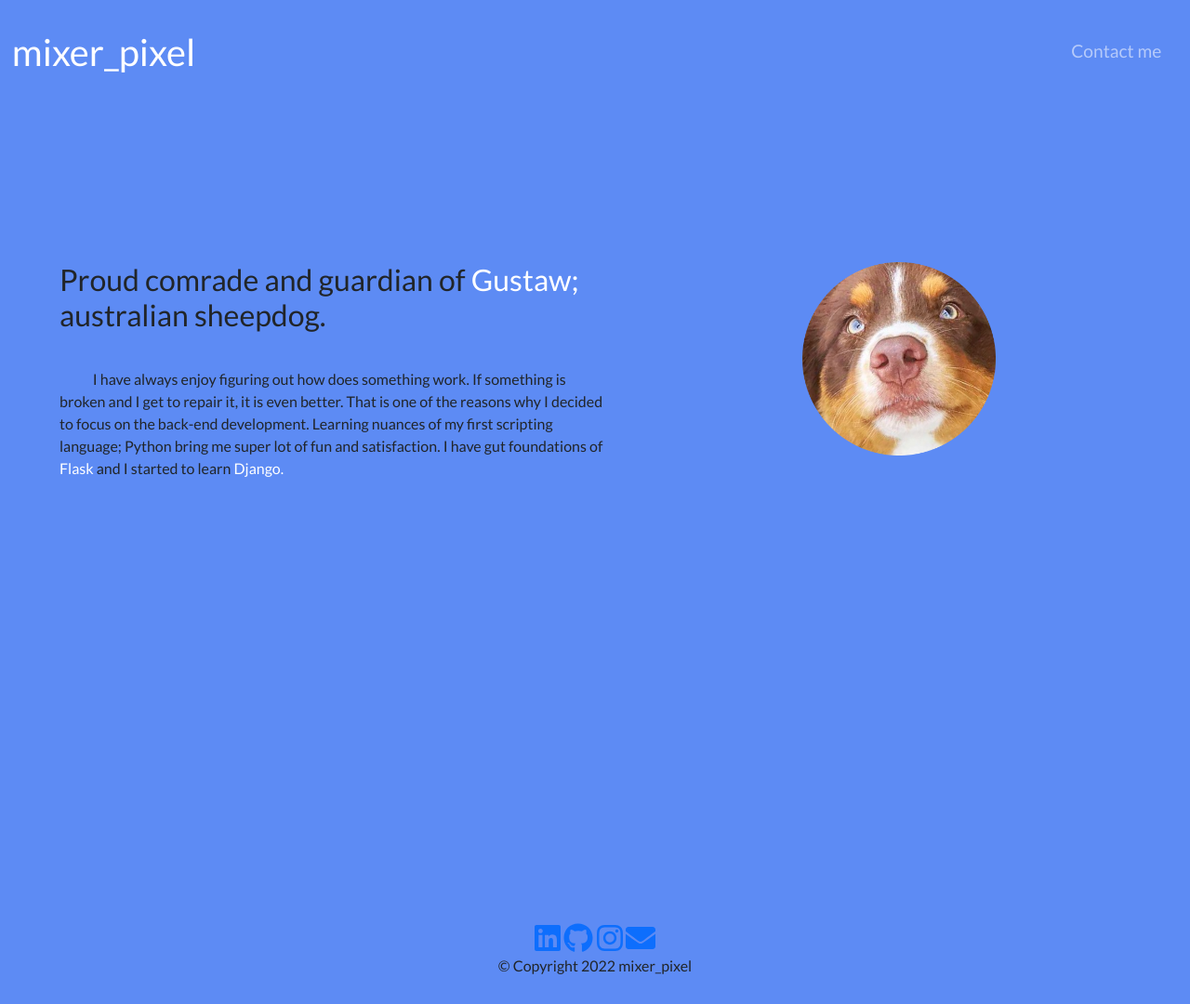
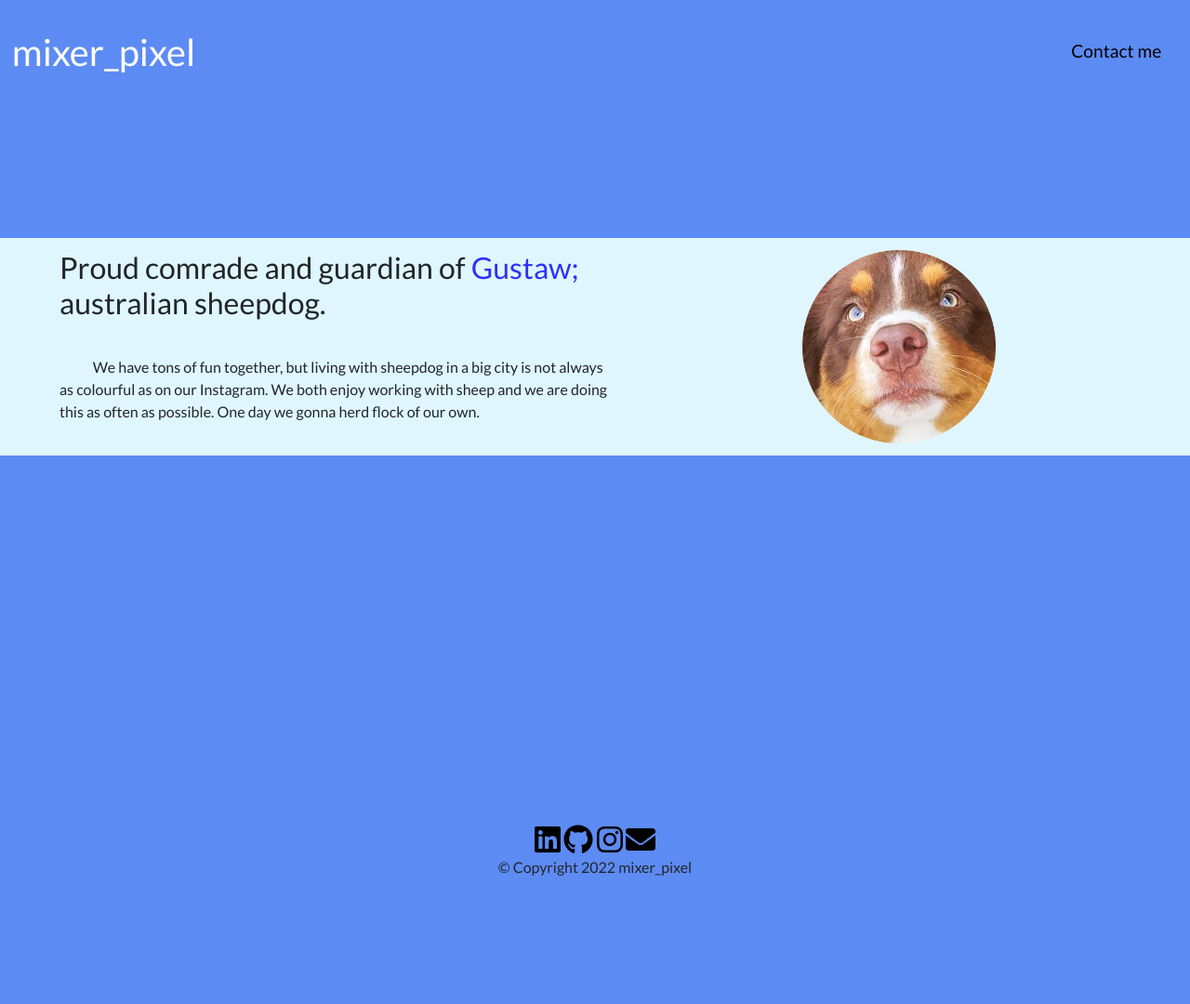
Before and after one commit to matzieba/card, a Flask app: page /dog in a window 1280 px wide. Shown: the whole page at 93% size. After the commit the page ends 942 px from the top, so only its background shows below. Run offline with Flask 2, Linux system fonts and the light colour scheme; some libraries are stand-ins or nearby versions.

Commit message:
ready to publisch

```diff
--- a/main.py
+++ b/main.py
@@ -2,7 +2,7 @@ from flask import Flask, render_template, redirect,url_for
 from flask_wtf import FlaskForm
 from wtforms import StringField, SubmitField
 from wtforms.validators import DataRequired, Email
-from flask_ckeditor import CKEditorField, CKEditor
+
 import os
 from flask_bootstrap import Bootstrap
 
@@ -13,13 +13,13 @@ SECRET_KEY = os.urandom(32)
 app = Flask(__name__)
 app.config['SECRET_KEY'] = SECRET_KEY
 bootstrap = Bootstrap(app)
-ckeditor = CKEditor(app)
+
 
 
 class ContactForm(FlaskForm):
     title = StringField("Message topic", validators=[DataRequired()])
     email = StringField("Your email", validators=[DataRequired(), Email()])
-    body = CKEditorField("Your message", validators=[DataRequired()])
+    body = StringField("Your message", validators=[DataRequired()])
     submit = SubmitField("Send")
 
 SECRET_KEY = "76736jfmsdkgsadmk53953uasfa@#$%%"
@@ -43,6 +43,11 @@ def developer():
 def dog():
     is_main = False
     return render_template('dog.html', is_main=is_main)
+
+@app.route("/climber")
+def climber():
+    is_main = False
+    return render_template('climber.html', is_main=is_main)
 
 @app.route("/contact", methods = ['GET', 'POST'])
 def contact():
--- a/static/css/styles.css
+++ b/static/css/styles.css
@@ -24,10 +24,18 @@ body > section.greeting > div > div:nth-child(1) > p > span{
 
 .container-fluid {
     padding:1%;
+}
+
+/*Navbar*/
+
+#navbarNav{
+    text-align:right;
 
 }
 
-/*Navbar*/
+.nav{
+    padding-bottom:20%;
+}
 .navbar-brand {
   font-size: 2.5rem;
   display: inline-block;
@@ -35,22 +43,27 @@ body > section.greeting > div > div:nth-child(1) > p > span{
 
 .nav-link {
   font-size: 1.2rem;
-
-
 }
 .nav-item {
   padding: 0 10px;
-  }
+}
+
+#navbarNav > ul > li:nth-child(1) > a{
+    color:black;
+}
+#navbarNav > ul > li:nth-child(2) > a{
+    color:black;
+}
+#navbarNav > ul > li:nth-child(3) > a{
+    color:black;
+}
 
 /*title*/
 
 .profil-picture {
     width:50%;
-
-
 }
 .greeting {
-    margin-top:10%;
     margin-left:5%;
 }
 
@@ -132,18 +142,22 @@ body > section.greeting > div > div:nth-child(1) > p > span{
 }
 
 #developer h2 span {
-    color:white;
+    color:#2D31FA
 }
 #developer p span {
-    color:white;
+    color:#2D31FA;
+    }
+
+.background {
+    background-color:#DFF6FF;
 }
 
 /*dog*/
 #dog {
-    padding-bottom:35%;
-    margin-top:20%;
     text-align:left;
     margin-left:5%;
+    padding-top:1%;
+    padding-bottom:1%;
 }
 #dog h2 {
     padding-bottom:5%;
@@ -153,21 +167,18 @@ body > section.greeting > div > div:nth-child(1) > p > span{
 }
 
 #dog h2 span {
-    color:white;
+    color:#2D31FA;
 }
-#dog p span {
-    color:white;
-}
+
 .dog-picture {
     width:35%;
     margin-left:30%;
-
+}
 
 /*contact form*/
 
 #form{
     margin-left:30%;
-    margin-top:5%;
     margin-right:30%;
 }
 
@@ -176,3 +187,8 @@ body > section.greeting > div > div:nth-child(1) > p > span{
 a {
     color:black;
 }
+
+#footer{
+    margin-top:30%;
+
+}
--- a/templates/contact.html
+++ b/templates/contact.html
@@ -4,8 +4,6 @@
 <body>
     <section id="form">
     <h1>Let us stay in touch!</h1>
-        {{ ckeditor.load() }}
-        {{ ckeditor.config(name='body') }}
         {{ wtf.quick_form(form, novalidate=True, button_map={"submit": "primary"}) }}
     </section>
 </body>
--- a/templates/developer.html
+++ b/templates/developer.html
@@ -1,5 +1,6 @@
 {% include "header.html" %}
 <body>
+    <div class="background">
     <section id="developer">
 
       <div class="row">
@@ -16,5 +17,6 @@
         </div>
       </div>
         </section>
+        </div>
 </body>
 {% include "footer.html" %}
--- a/templates/dog.html
+++ b/templates/dog.html
@@ -1,20 +1,21 @@
 {% include "header.html" %}
 <body>
+    <div class="background">
     <section id="dog">
 
       <div class="row">
           <div class="col-lg-6">
             <h2>Proud comrade and guardian of <span>Gustaw;</span> australian sheepdog. </h2>
-            <p>I have always enjoy figuring out how does something work. If something is broken
-            and I get to repair it, it is even better. That is one of the reasons why I decided to focus
-                on the back-end development. Learning nuances of my first scripting language; Python bring me super lot
-                of fun and satisfaction. I have gut foundations of <span>Flask</span> and I started to learn
-                <span>Django.</span></p>
+            <p>We have tons of fun together, but living with sheepdog in a big city is not always as colourful
+                as on our Instagram. We both enjoy working with sheep and we are doing this as often as possible.
+                One day we gonna herd flock of our own.
+           </p>
           </div>
         <div class="col-lg-6">
-          <img class="dog-picture" src="static/img/dog.png" alt="developer">
+          <img class="dog-picture" src="static/img/dog.png" alt="aussie">
         </div>
       </div>
         </section>
+    </div>
 </body>
 {% include "footer.html" %}
--- a/templates/header.html
+++ b/templates/header.html
@@ -18,7 +18,7 @@
     <script src="https://cdnjs.cloudflare.com/ajax/libs/popper.js/1.12.9/umd/popper.min.js" integrity="sha384-ApNbgh9B+Y1QKtv3Rn7W3mgPxhU9K/ScQsAP7hUibX39j7fakFPskvXusvfa0b4Q" crossorigin="anonymous"></script>
     <script src="https://maxcdn.bootstrapcdn.com/bootstrap/4.0.0/js/bootstrap.min.js" integrity="sha384-JZR6Spejh4U02d8jOt6vLEHfe/JQGiRRSQQxSfFWpi1MquVdAyjUar5+76PVCmYl" crossorigin="anonymous"></script>
     <section id='title'>
-        <div class="container-fluid">
+        <div class="nav">
 
       <!-- Nav Bar -->
 
@@ -26,7 +26,7 @@
 
       <div class="container-fluid">
           <a class="navbar-brand" href="{{url_for('main')}}">mixer_pixel</a>
-          <button class="navbar-toggler" type="button" data-bs-toggle="collapse" data-bs-target="#navbarNav" aria-controls="navbarNav" aria-expanded="false" aria-label="Toggle navigation">
+          <button class="navbar-toggler ms-auto" type="button" data-bs-toggle="collapse" data-bs-target="#navbarNav" aria-controls="navbarNav" aria-expanded="false" aria-label="Toggle navigation" >
             <span class="navbar-toggler-icon"></span>
           </button>
           {% if is_main: %}
@@ -36,10 +36,10 @@
                     <a class="nav-link active" aria-current="page" href="#features">About me</a>
                   </li>
                   <li class="nav-item">
-                    <a class="nav-link" href="#resume">Hire me</a>
+                    <a class="nav-link active" href="#resume">Hire me</a>
                   </li>
                   <li class="nav-item">
-                    <a class="nav-link" href="#footer">Contact me</a>
+                    <a class="nav-link active" href="#footer">Contact me</a>
                   </li>
                 </ul>
               </div>
--- a/templates/index.html
+++ b/templates/index.html
@@ -25,19 +25,19 @@
 
           <div class="row">
             <div class="feature-box col-lg-4">
-              <img class="about_me_img" src="static/img/dog_pixel.png" alt="dog_pixel">
+              <a href="{{url_for('dog')}}"><img class="about_me_img" src="static/img/dog_pixel.png" alt="dog_pixel"></a>
               <h3 class="feature-title">Dog lover</h3>
               <p>especially my dog.</p>
             </div>
 
             <div class="feature-box col-lg-4">
-              <img class="about_me_img" src="static/img/notebook.png" alt="notebook_pixel">
+                <a href="{{url_for('developer')}}"><img class="about_me_img" src="static/img/notebook.png" alt="notebook_pixel"></a>
               <h3 class="feature-title">Developer wannabe</h3>
               <p>currently at my very beginnings. </p>
             </div>
 
             <div class="feature-box col-lg-4">
-              <img class="about_me_img" src="static/img/quickdraw.png" alt="quickdraw_pixel">
+                <a href="{{url_for('climber')}}"><img class="about_me_img" src="static/img/quickdraw.png" alt="quickdraw_pixel"></a>
               <h3 class="feature-title">Climber</h3>
               <p>always on the quest to find flow.</p>
             </div>
```
Also changed, not shown: other parts of static/css/styles.css (+10 -13 lines), templates/climber.html (added, +22 -0 lines), templates/manager.html (+15 -4 lines), static/img/climbing.jpg (deleted).
